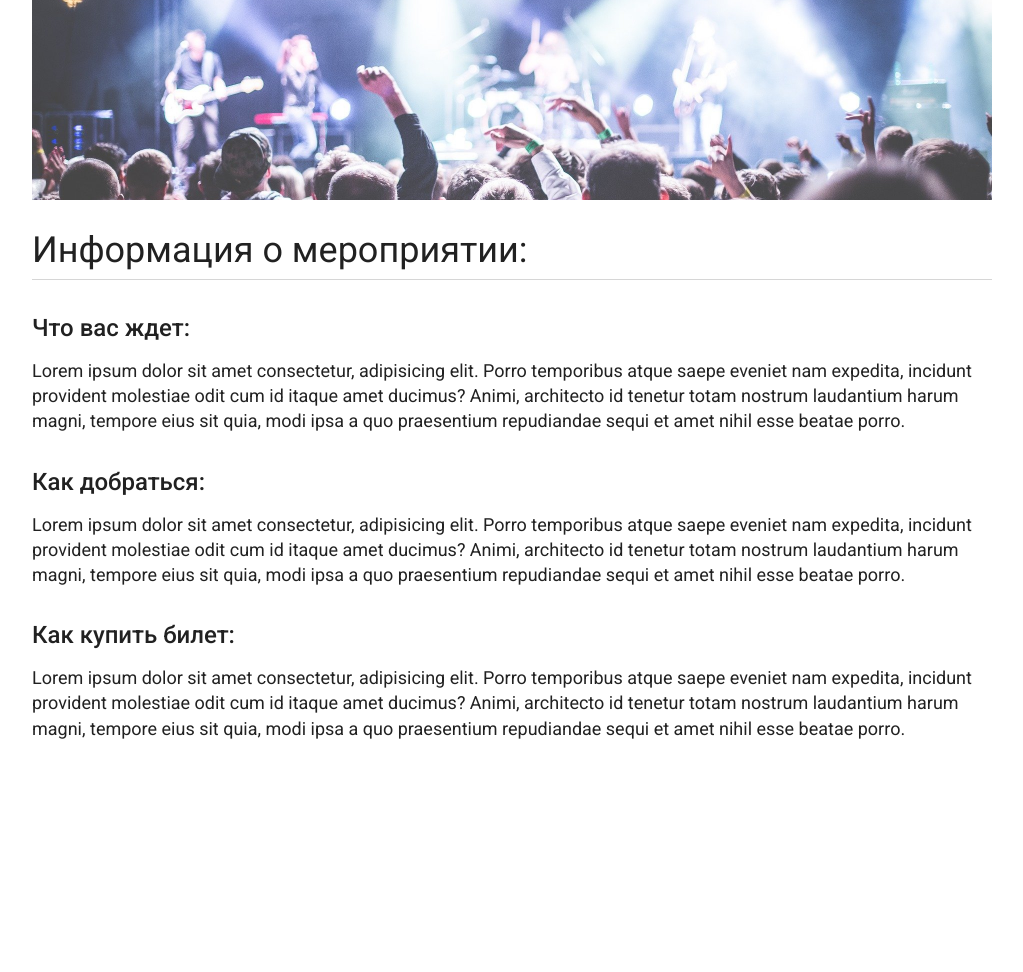
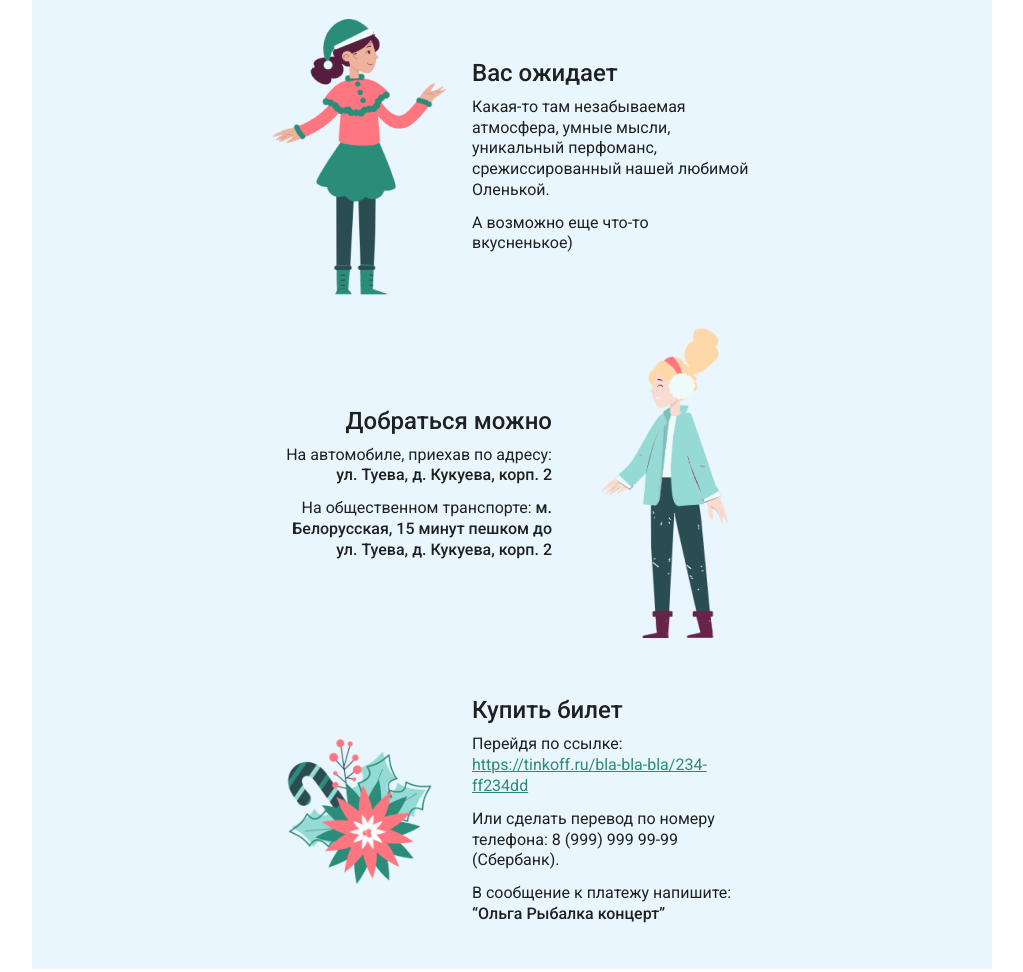
Before and after one commit to egorbabintcev/odrybalka-website, a website built with Parcel: page src/index.html in a window 1280 px wide. Shown: the whole page, without its empty margins (128-1151 px from the left). Before the commit the page ends 800 px from the top, so only its background shows below. Built offline with nearby package versions, Linux system fonts and the light colour scheme.

Commit message:
Rework design

```diff
--- a/src/index.html
+++ b/src/index.html
@@ -9,36 +9,61 @@
 <body>
   <div class="main-screen">
     <div class="main-screen__content">
-      <div class="main-card">
-        <div class="main-card__header">
-          <img src="./assets/main-background.jpg" class="main-card__header-img"/>
+      <div class="main-card main-card--left">
+        <div class="main-card__img">
+          <img src="./assets/illustration-1.png" alt="">
         </div>
 
-        <div class="main-card__body">
-          <h1 class="title">Информация о мероприятии:</h1>
+        <div class="main-card__text">
+          <h3 class="title">Вас ожидает</h3>
 
-          <div class="main-card__content">
-            <h3 class="subtitle">Что вас ждет:</h3>
+          <p class="subtitle">
+            Какая-то там незабываемая атмосфера, умные мысли, уникальный перфоманс, срежиссированный нашей любимой Оленькой.
+          </p>
 
-            <div class="main-card__text">
-              <p class="text">Lorem ipsum dolor sit amet consectetur, adipisicing elit. Porro temporibus atque saepe eveniet nam expedita, incidunt provident molestiae odit cum id itaque amet ducimus? Animi, architecto id tenetur totam nostrum laudantium harum magni, tempore eius sit quia, modi ipsa a quo praesentium repudiandae sequi et amet nihil esse beatae porro.</p>
-            </div>
-          </div>
+          <p class="subtitle">
+            А возможно еще что-то вкусненькое)
+          </p>
+        </div>
+      </div>
 
-          <div class="main-card__content">
-            <h3 class="subtitle">Как добраться:</h3>
+      <div class="main-card main-card--right">
+        <div class="main-card__text">
+          <h3 class="title">Добраться можно</h3>
 
-            <div class="main-card__text">
-              <p class="text">Lorem ipsum dolor sit amet consectetur, adipisicing elit. Porro temporibus atque saepe eveniet nam expedita, incidunt provident molestiae odit cum id itaque amet ducimus? Animi, architecto id tenetur totam nostrum laudantium harum magni, tempore eius sit quia, modi ipsa a quo praesentium repudiandae sequi et amet nihil esse beatae porro.</p>
-            </div>
-          </div>
+          <p class="subtitle">
+            На автомобиле, приехав по адресу: <strong>ул. Туева, д. Кукуева, корп. 2</strong>
+          </p>
 
-          <div class="main-card__content">
-            <h3 class="subtitle">Как купить билет:</h3>
+          <p class="subtitle">
+            На общественном транспорте:
+            <strong>м. Белорусская, 15 минут пешком до ул. Туева, д. Кукуева, корп. 2</strong>
+          </p>
+        </div>
 
-            <div class="main-card__text">
-              <p class="text">Lorem ipsum dolor sit amet consectetur, adipisicing elit. Porro temporibus atque saepe eveniet nam expedita, incidunt provident molestiae odit cum id itaque amet ducimus? Animi, architecto id tenetur totam nostrum laudantium harum magni, tempore eius sit quia, modi ipsa a quo praesentium repudiandae sequi et amet nihil esse beatae porro.</p>
-            </div>
+        <div class="main-card__img">
+          <img src="./assets/illustration-2.png" alt="">
+        </div>
+      </div>
+
+      <div class="main-card main-card--left">
+        <div class="main-card__img">
+          <img src="./assets/illustration-3.png" alt="">
+        </div>
+
+        <div class="main-card__text">
+          <h3 class="title">Купить билет</h3>
+
+          <p class="subtitle">
+            Перейдя по ссылке: <a href="https://tinkoff.ru/bla-bla-bla/234-ff234dd">https://tinkoff.ru/bla-bla-bla/234-ff234dd</a>
+          </p>
+
+          <p class="subtitle">
+            Или сделать перевод по номеру телефона: 8 (999) 999 99-99 (Сбербанк).
+          </p>
+
+          <div class="subtitle">
+            В сообщение к платежу напишите: <strong>“Ольга Рыбалка концерт”</strong>
           </div>
         </div>
       </div>
--- a/src/styles/index.scss
+++ b/src/styles/index.scss
@@ -1,20 +1,31 @@
 @use '~reset-css/sass/reset';
 @use './mixins' as *;
+@use './functions' as *;
 
 @import url('https://fonts.googleapis.com/css2?family=Roboto:wght@100;300;400;500;700;900&display=swap');
 
+* {
+  box-sizing: border-box;
+}
+
 html {
   font-family: 'Roboto', sans-serif;
+
+  @media screen and (max-width: 480px) {
+    font-size: 3.33vw;
+  }
 }
 
 .main-screen {
   display: flex;
   flex-flow: column nowrap;
 
-  min-height: 360px;
+  min-height: 100vh;
 }
 
 .main-screen__content {
+  background-color: rgba(56 162 239 / 10%);
+
   display: flex;
   flex-flow: column nowrap;
   flex-grow: 1;
@@ -22,80 +33,79 @@ html {
   max-width: 960px;
   width: 100%;
   margin: 0 auto;
+
+  @include between-children() {
+    margin-bottom: 12px;
+  }
 }
 
 .main-card {
   display: flex;
-  flex-flow: column nowrap;
-  flex-grow: 1;
+  flex-flow: row nowrap;
 
-  &__header {
-    height: 200px;
+  max-width: 480px;
+  margin: 0 auto;
 
-    &-img {
-      width: 100%;
-      height: 100%;
-      object-fit: cover;
-      object-position: center;
-    }
+  @include between-children() {
+    margin-right: 25px;
   }
 
-  &__body {
-    flex-grow: 1;
-
-    padding: 32px 0;
-
-    @media screen and (max-width: 960px) {
-      padding: 32px 16px;
-    }
+  @media screen and (max-width: 480px) {
+    padding: 0 16px;
 
     @include between-children() {
-      margin-bottom: 36px;
-    }
-  }
-
-  &__content {
-    @include between-children() {
-      margin-bottom: 18px;
-    }
-  }
-
-  &__text {
-    @include between-children() {
-      margin-bottom: 16px;
+      margin-right: 15px;
     }
   }
 }
 
-// typography
-.title {
-  color: rgba(0 0 0 / 87%);
-  font-size: 36px;
-  font-weight: 400;
+.main-card--left {
+  text-align: left;
+}
 
-  padding-bottom: 12px;
-  position: relative;
+.main-card--right {
+  text-align: right;
+}
 
-  &::before {
-    content: '';
-    background-color: rgba(0 0 0 / 16%);
-    position: absolute;
-    bottom: 0;
-    left: 0;
+.main-card__img {
+  flex: 0 0 rem(175px);
+  height: rem(315px);
+
+  img {
     width: 100%;
-    height: 1px;
+    height: 100%;
+    object-fit: contain;
+    object-position: center;
   }
 }
 
-.subtitle {
-  color:rgba(0 0 0 / 87%);
-  font-size: 24px;
+.main-card__text {
+  display: flex;
+  flex-flow: column nowrap;
+  justify-content: center;
+
+  @include between-children() {
+    margin-bottom: 12px;
+  }
+}
+
+.title {
+  color: rgba(0 0 0 / 87%);
+  font-size: rem(24px);
   font-weight: 500;
 }
 
+.subtitle {
+  color: rgba(0 0 0 / 87%);
+  font-size: rem(16px);
+  line-height: 1.3;
 
-.text {
-  color: rgba(0 0 0 / 87%);
-  font-size: 18px;
-  line-height: 1.4;
+  strong {
+    font-weight: 500;
+  }
+
+  a {
+    color: #2A8C79;
+    text-decoration: underline;
+  }
 }
```
Also changed, not shown: src/assets/illustration-1.png (added), src/assets/illustration-2.png (added), src/assets/illustration-3.png (added).
